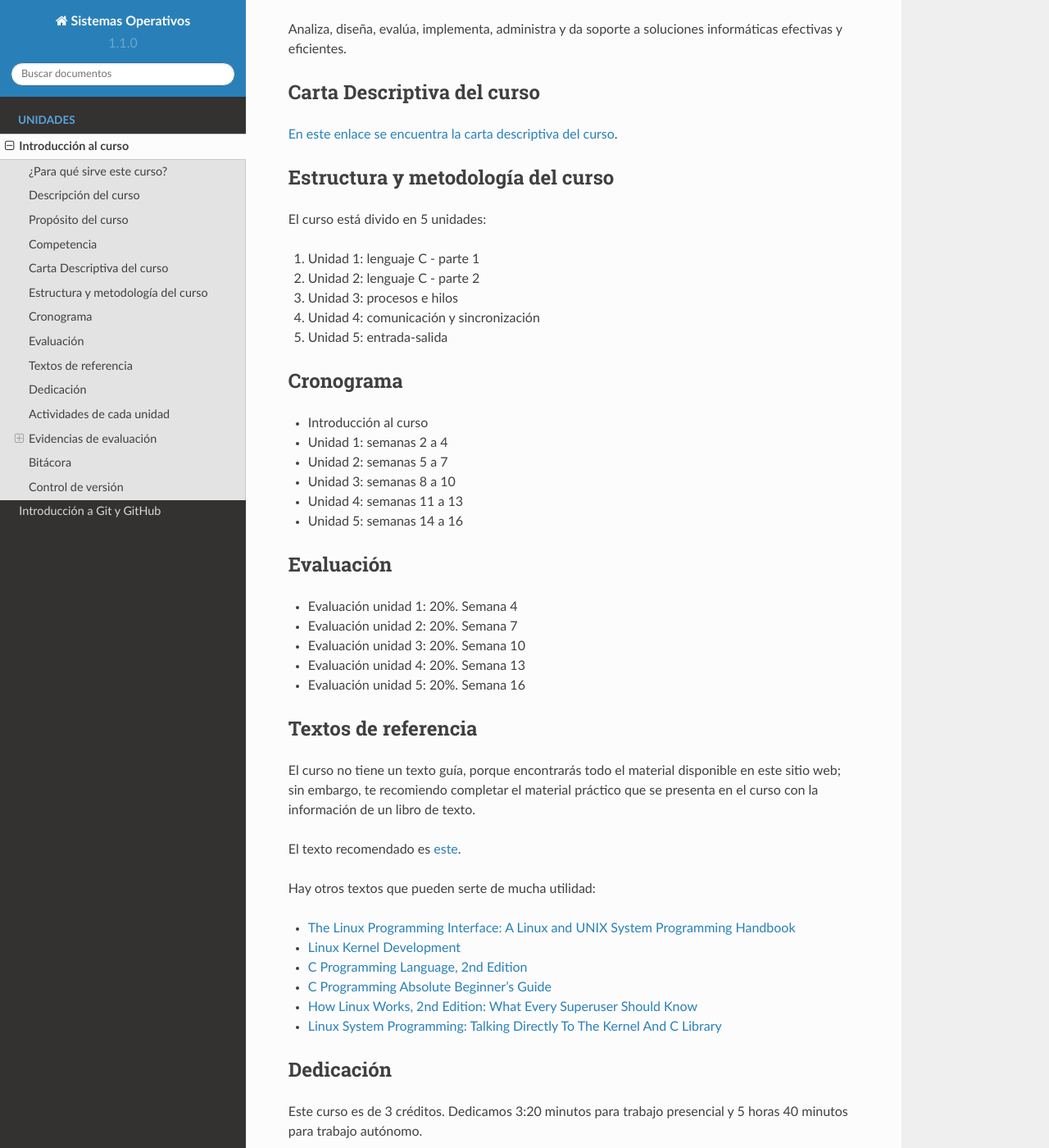
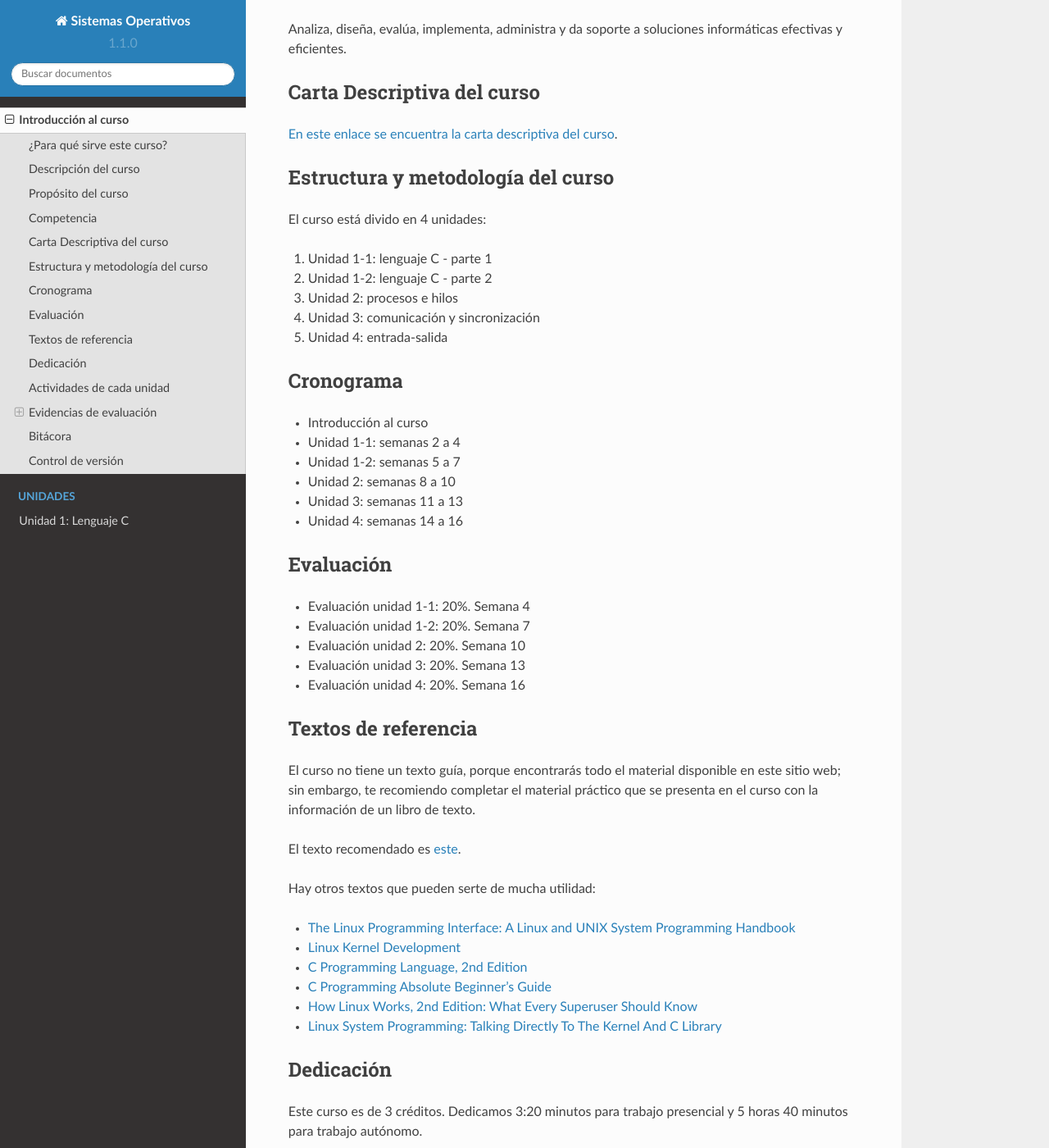
Before and after one commit to juanferfranco/sistemasoperativos, a Sphinx documentation site: the page built from docs/_intro/intro.rst, in a window 1280 px wide and 1400 px high, scrolled down 941 px. Shown: the whole window at 82% size. Built offline with Sphinx 7.4.7 and the Read the Docs theme 2.0.0, drawn with Linux system fonts in a browser that asks for light colours; pages that are not in the unit, such as notebooks, are missing from menus.

Commit message:
set up week 1

```diff
--- a/docs/_intro/intro.rst
+++ b/docs/_intro/intro.rst
@@ -54,32 +54,32 @@ Carta Descriptiva del curso
 Estructura y metodología del curso
 -----------------------------------
 
-El curso está divido en 5 unidades:
+El curso está divido en 4 unidades:
 
-#. Unidad 1: lenguaje C - parte 1
-#. Unidad 2: lenguaje C - parte 2
-#. Unidad 3: procesos e hilos
-#. Unidad 4: comunicación y sincronización
-#. Unidad 5: entrada-salida
+#. Unidad 1-1: lenguaje C - parte 1
+#. Unidad 1-2: lenguaje C - parte 2
+#. Unidad 2: procesos e hilos
+#. Unidad 3: comunicación y sincronización
+#. Unidad 4: entrada-salida
 
 Cronograma
 -----------
 
 * Introducción al curso
-* Unidad 1: semanas 2 a 4
-* Unidad 2: semanas 5 a 7
-* Unidad 3: semanas 8 a 10
-* Unidad 4: semanas 11 a 13
-* Unidad 5: semanas 14 a 16
+* Unidad 1-1: semanas 2 a 4
+* Unidad 1-2: semanas 5 a 7
+* Unidad 2: semanas 8 a 10
+* Unidad 3: semanas 11 a 13
+* Unidad 4: semanas 14 a 16
 
 Evaluación
 -----------
 
-* Evaluación unidad 1: 20%. Semana 4
-* Evaluación unidad 2: 20%. Semana 7
-* Evaluación unidad 3: 20%. Semana 10
-* Evaluación unidad 4: 20%. Semana 13
-* Evaluación unidad 5: 20%. Semana 16
+* Evaluación unidad 1-1: 20%. Semana 4
+* Evaluación unidad 1-2: 20%. Semana 7
+* Evaluación unidad 2: 20%. Semana 10
+* Evaluación unidad 3: 20%. Semana 13
+* Evaluación unidad 4: 20%. Semana 16
 
 Textos de referencia
 ---------------------
```
Also changed, not shown: docs/_unidad1/unidad1.rst (+98 -218 lines), docs/index.rst (+6 -3 lines).
